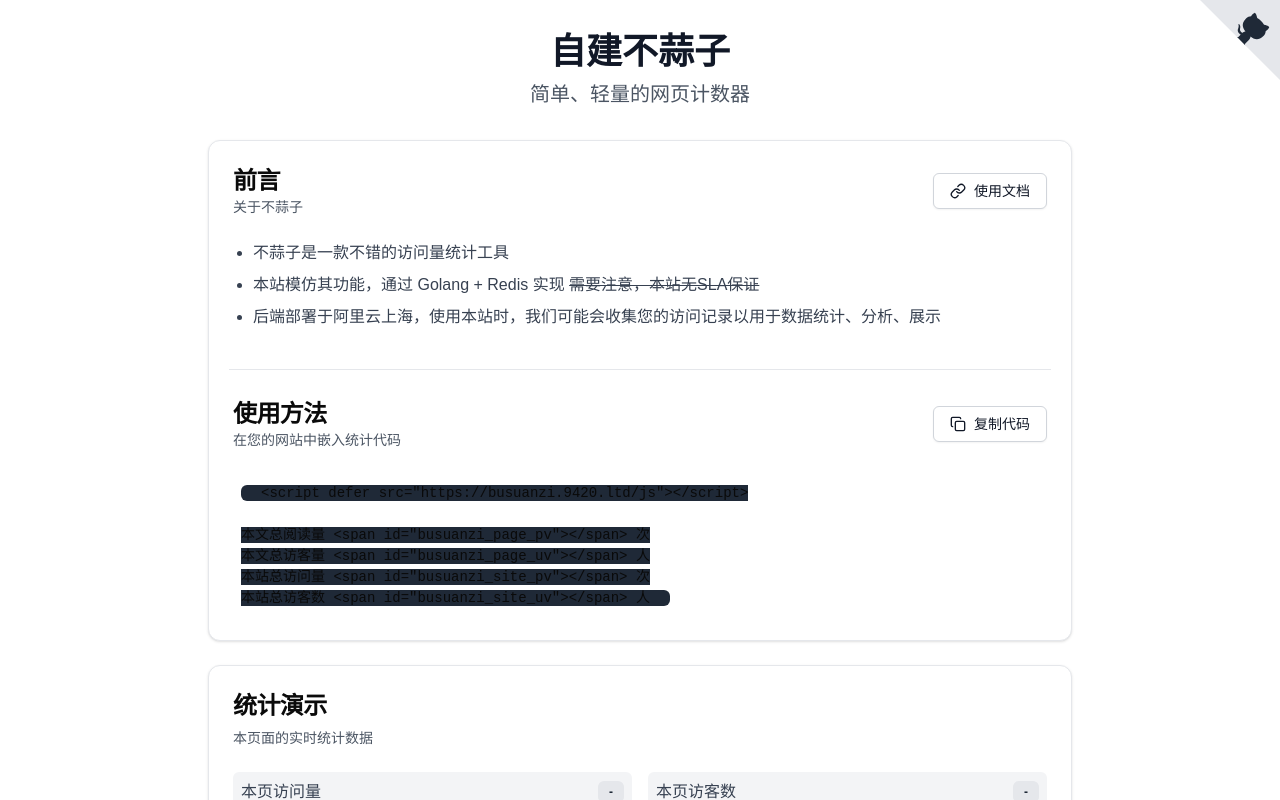
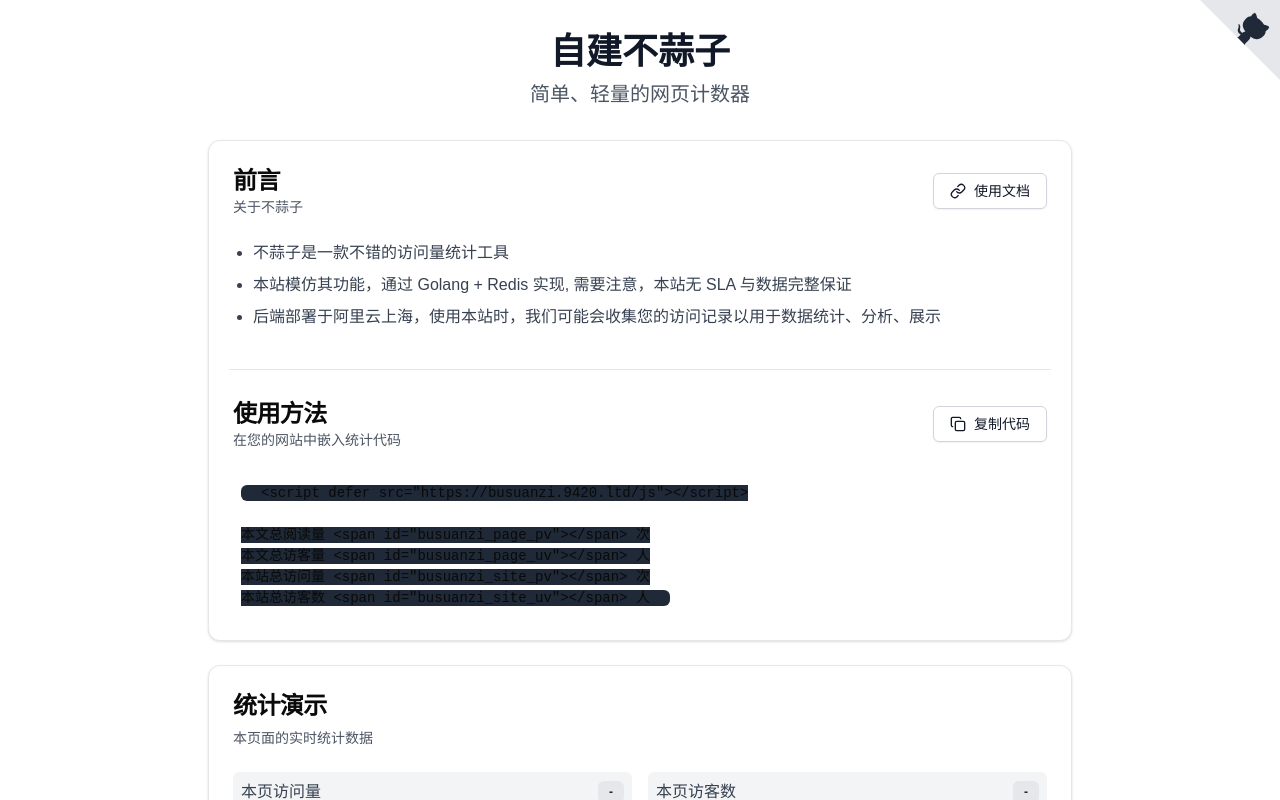
Before and after one commit to soxft/busuanzi-frontend, a Next.js app: page / in a window 1280 px wide. Shown: the top 800 px of the page. Built offline with nearby package versions, Linux system fonts and the light colour scheme; no server answers; a small style sheet from the web is missing; a web font is replaced by a local one.

Commit message:
docs: update page.tsx

```diff
--- a/app/page.tsx
+++ b/app/page.tsx
@@ -132,8 +132,7 @@ const Home = () => {
           <ul className="list-disc pl-5 space-y-2 text-gray-700 dark:text-gray-300">
             <li>不蒜子是一款不错的访问量统计工具</li>
             <li>
-              本站模仿其功能，通过 Golang + Redis 实现{" "}
-              <del>需要注意，本站无SLA保证</del>
+              本站模仿其功能，通过 Golang + Redis 实现, 需要注意，本站无 SLA 与数据完整保证
             </li>
             <li>
               后端部署于阿里云上海，使用本站时，我们可能会收集您的访问记录以用于数据统计、分析、展示
```
